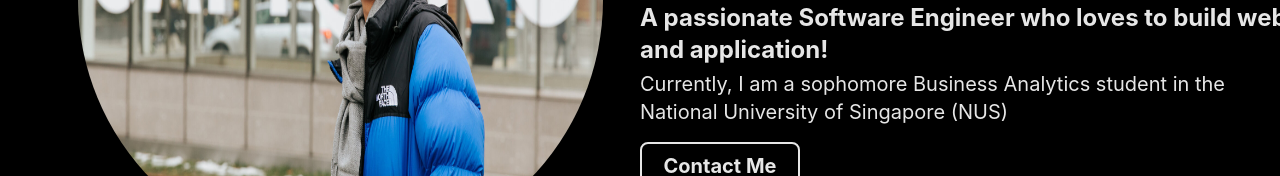
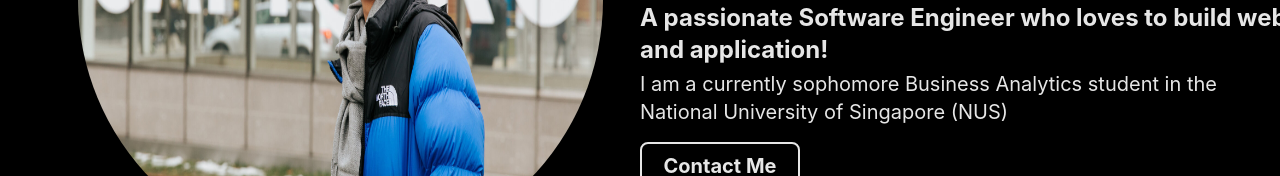
Before and after one commit to EvanCh08/portfolio, a React (Create React App) app: page / in a window 1280 px wide. Shown: the part 454-630 px from the top of the page. Built offline with nearby package versions, Linux system fonts and the light colour scheme.

Commit message:
hopefully final commit

```diff
--- a/src/main.js
+++ b/src/main.js
@@ -168,7 +168,7 @@ export default function Main() {
               A passionate Software Engineer who loves to build web and application!
             </text>
             <text className="mt-1 text-xl text-opacity-80">
-              Currently, I am a sophomore Business Analytics student in the National University of Singapore (NUS) {" "}
+              I am a currently sophomore Business Analytics student in the National University of Singapore (NUS) {" "}
             </text>
             <a
               href="/contact"
```
